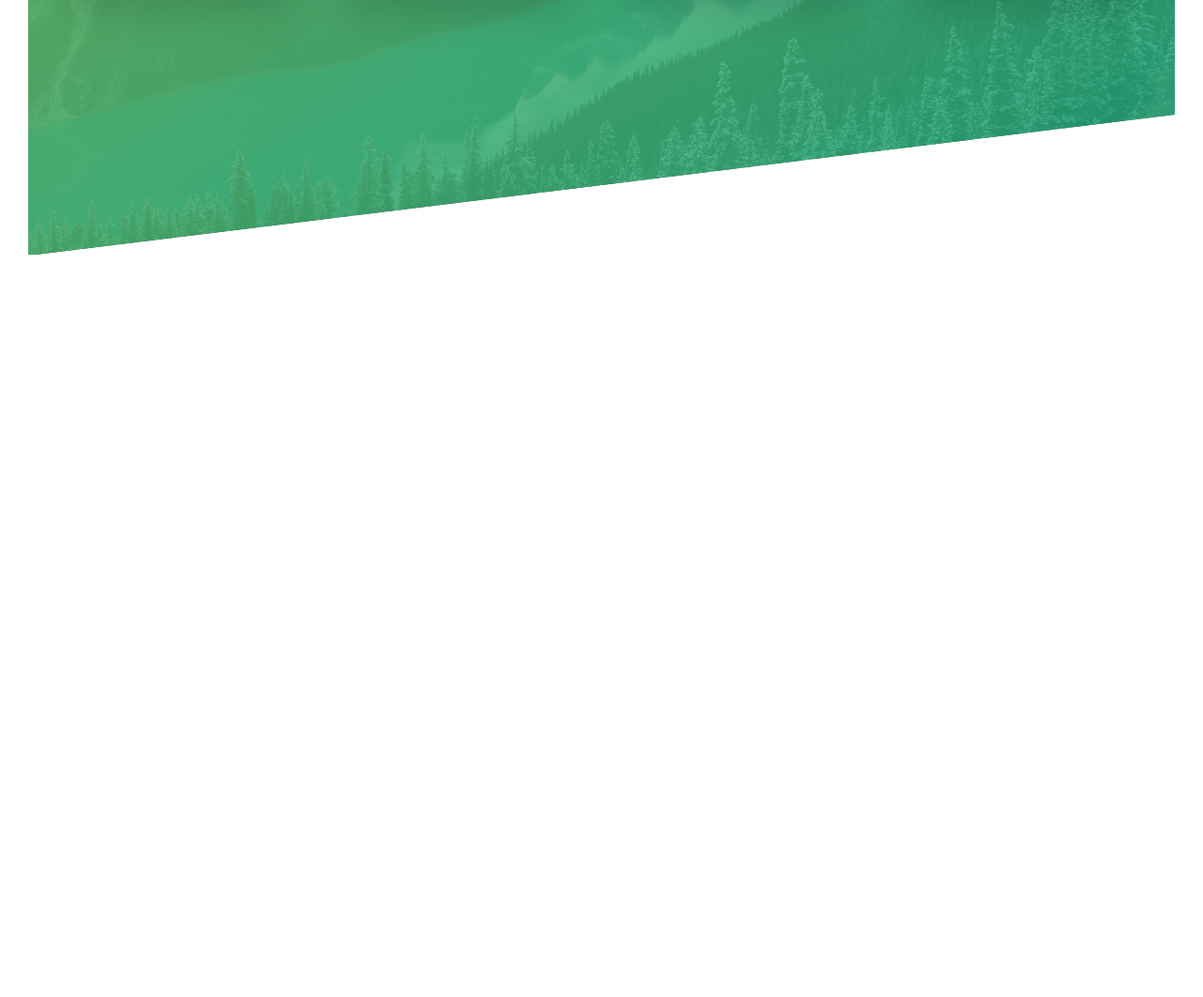
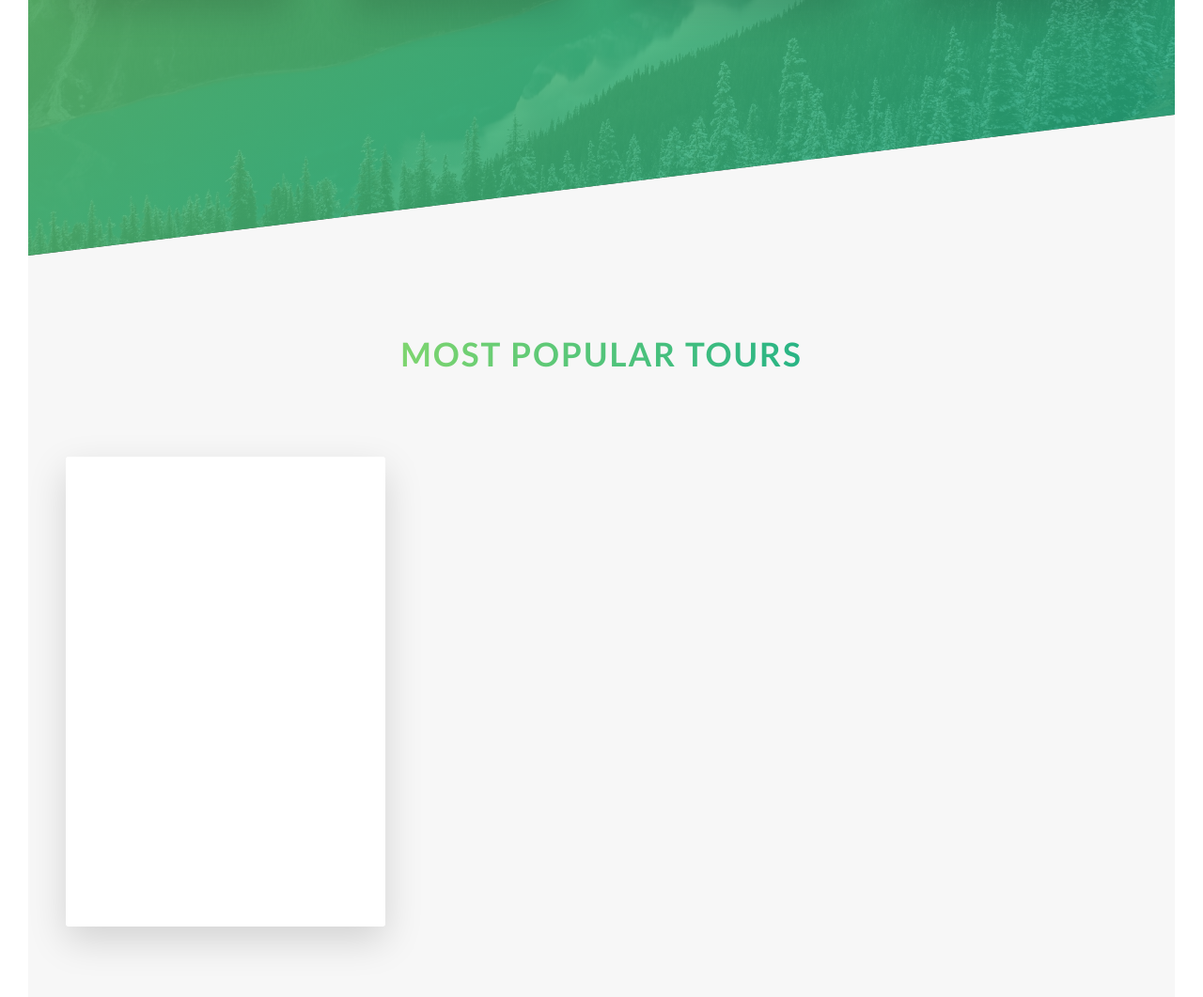
Before and after one commit to huzaifaghazali/Natours, a website: page index.html in a window 1280 px wide. Shown: the part 1999-3060 px from the top of the page at 94% size. Before the commit the page ends 2270 px from the top, so only its background shows below. Drawn offline with Linux system fonts and the light colour scheme; files whose address does not match are found by name.

Commit message:
Create tours section

```diff
--- a/index.html
+++ b/index.html
@@ -114,6 +114,34 @@
 
             </div>
         </section>
+
+        <section class="section-tours">
+            <div class="u-center-text u-margin-bottom-big">
+                <h2 class="heading-secondary">
+                    Most Popular tours
+                </h2>
+            </div>
+
+            <div class="row">
+                <div class="col-1-of-3">
+                    <div class="card">
+                        <div class="card__side card__side--front">
+                            Front
+                        </div>
+                        <div class="card__side card__side--back card__side--back-1">
+                            back
+                        </div>
+                    </div>
+                </div>
+                <div class="col-1-of-3">
+
+                </div>
+                <div class="col-1-of-3">
+
+                </div>
+            </div>
+
+        </section>
     </main>
 
 
--- a/sass/abstracts/_variables.scss
+++ b/sass/abstracts/_variables.scss
@@ -2,6 +2,12 @@
 $color-primary: #55c57a;
 $color-primary-light: #7ed56f;
 $color-primary-dark: #28b485;
+
+$color-secondary-light: #ffb900;
+$color-secondary-dark: #ff7730;
+
+$color-tertiary-light: #2998ff;
+$color-tertiary-dark: #5643fa;
 
 $color-grey-light-1: #f7f7f7;
 
--- /dev/null
+++ b/sass/components/_card.scss
@@ -0,0 +1,44 @@
+.card {
+  perspective: 1500rem;
+  -moz-perspective: 1500rem;
+  position: relative;
+  height: 50rem;
+
+  &__side {
+    color: #fff;
+    font-size: 2rem;
+    height: 50rem;
+    transition: all 0.8s ease;
+    position: absolute;
+    top: 0;
+    left: 0;
+    width: 100%;
+    backface-visibility: hidden;
+    border-radius: 3px;
+    box-shadow: 0 1.5rem 4rem rgba($color-black, .15);
+
+    &--front {
+      background-color: $color-white;
+    }
+
+    &--back {
+      transform: rotateY(180deg);
+
+      &-1 {
+        background-image: linear-gradient(
+          to right bottom,
+          $color-secondary-light,
+          $color-secondary-dark
+        );
+      }
+    }
+  }
+
+  &:hover &__side--front {
+    transform: rotateY(180deg);
+  }
+
+  &:hover &__side--back {
+    transform: rotateY(0);
+  }
+}
--- a/sass/main.scss
+++ b/sass/main.scss
@@ -8,6 +8,7 @@
 @import 'base/utilities';
 
 @import 'components/button';
+@import 'components/card';
 @import 'components/composition';
 @import 'components/feature-box';
 
--- a/sass/pages/_home.scss
+++ b/sass/pages/_home.scss
@@ -20,3 +20,9 @@
       transform: skewY(7deg);
    }
 }
+
+.section-tours {
+   background-color: $color-grey-light-1;
+   padding: 25rem 0 50rem 0;
+   margin-top: -10rem;
+}
```
Also changed, not shown: css/style.css.
